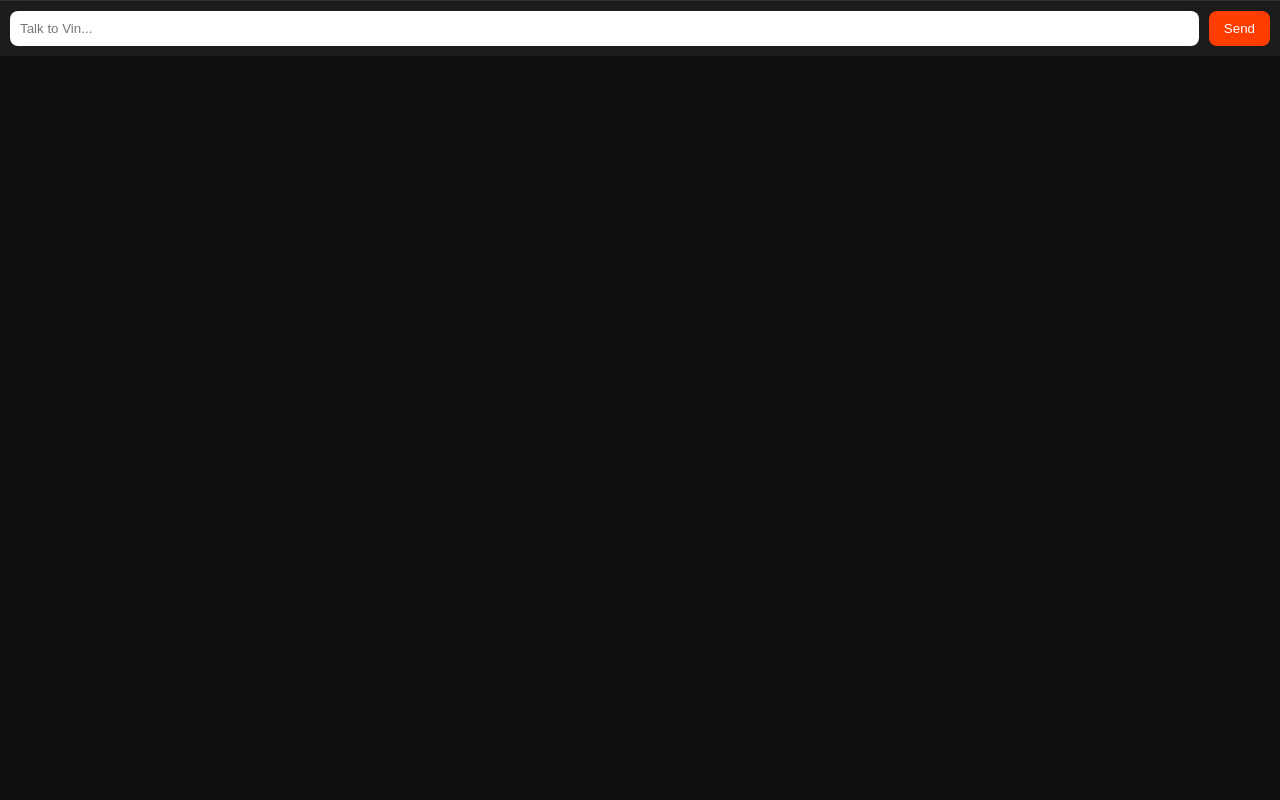
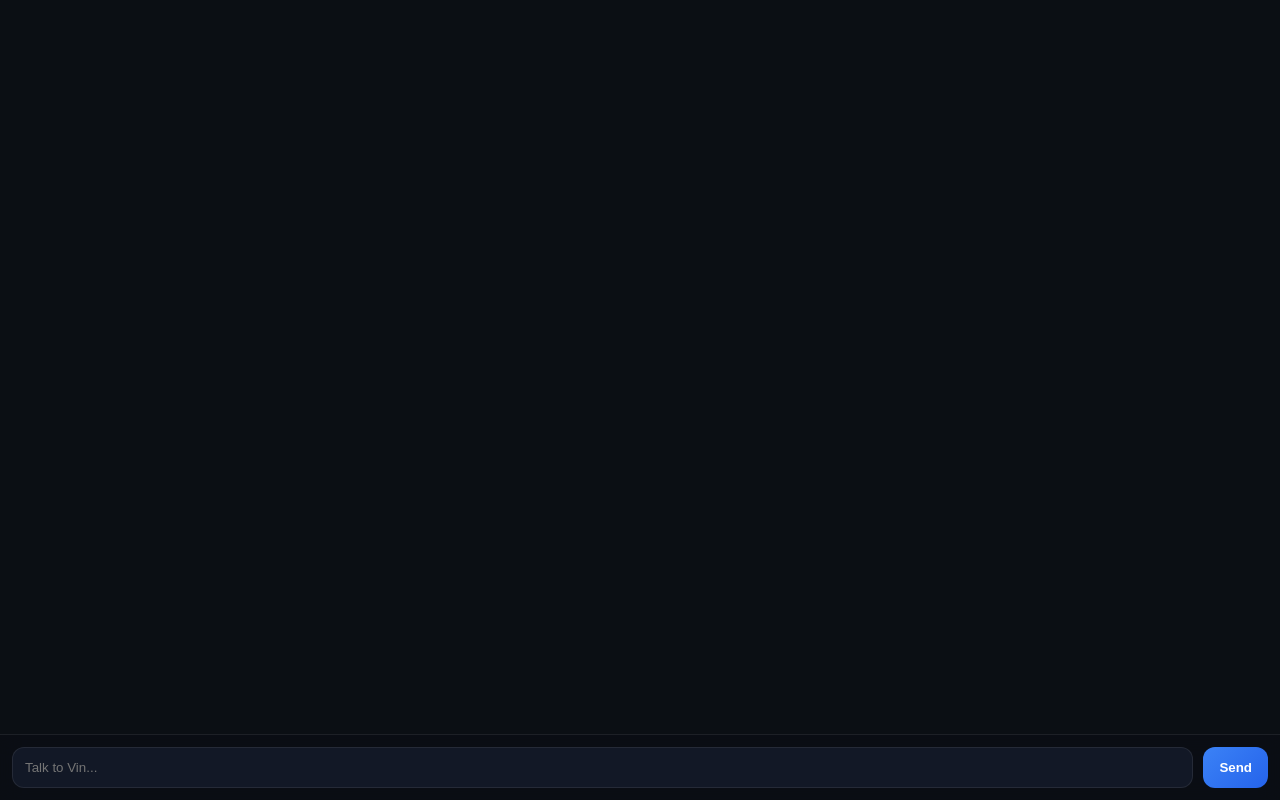
Before and after one commit to ashkarpallachiyil13-ctrl/Project-vin, a Flask app: page / in a window 1280 px wide. Run offline with Flask 3, Linux system fonts and the light colour scheme.

Commit message:
Update style.css

```diff
--- a/static/css/style.css
+++ b/static/css/style.css
@@ -1,95 +1,111 @@
 body {
     margin: 0;
-    font-family: Arial, sans-serif;
-    background: #0f0f0f;
-    color: white;
+    font-family: system-ui, Arial, sans-serif;
+    background: #0b0f14;
+    color: #fff;
+}
+
+/* APP LAYOUT */
+.app-container {
+    height: 100vh;
     display: flex;
     flex-direction: column;
-    height: 100vh;
 }
 
-.container {
-    display: flex;
+/* CHAT AREA */
+.main-panel {
     flex: 1;
-    gap: 10px;
-    padding: 10px;
-    box-sizing: border-box;
-}
-
-.box {
-    flex: 1;
-    background: #1c1c1c;
-    border-radius: 12px;
     display: flex;
     flex-direction: column;
     overflow: hidden;
 }
 
-.box-header {
-    padding: 10px;
-    background: #2a2a2a;
+/* MESSAGES */
+.chat-box {
+    flex: 1;
+    overflow-y: auto;
+    padding: 16px;
+    display: flex;
+    flex-direction: column;
+    gap: 10px;
+    scroll-behavior: smooth;
+}
+
+/* MESSAGE BUBBLES */
+.message {
+    max-width: 75%;
+    padding: 10px 14px;
+    border-radius: 14px;
+    word-wrap: break-word;
+    line-height: 1.4;
+    font-size: 14px;
+}
+
+/* USER */
+.you {
+    align-self: flex-end;
+    background: linear-gradient(135deg, #2b2b2b, #3a3a3a);
+}
+
+/* AI */
+.vin {
+    align-self: flex-start;
+    background: linear-gradient(135deg, #1b2a3a, #15202b);
+    border: 1px solid #223;
+}
+
+/* SYSTEM TEXT */
+.system {
+    font-size: 12px;
+    opacity: 0.6;
     text-align: center;
+}
+
+/* INPUT BAR (FIXED BOTTOM) */
+.input-area {
+    position: sticky;
+    bottom: 0;
+    display: flex;
+    gap: 10px;
+    padding: 12px;
+    background: rgba(10, 14, 20, 0.9);
+    backdrop-filter: blur(12px);
+    border-top: 1px solid rgba(255,255,255,0.08);
+}
+
+/* INPUT BOX */
+#user-input {
+    flex: 1;
+    padding: 12px;
+    border-radius: 12px;
+    border: 1px solid rgba(255,255,255,0.08);
+    outline: none;
+    background: #121826;
+    color: white;
+}
+
+/* BUTTON */
+button {
+    padding: 12px 16px;
+    border: none;
+    border-radius: 12px;
+    background: linear-gradient(135deg, #3b82f6, #2563eb);
+    color: white;
+    cursor: pointer;
     font-weight: bold;
 }
 
-.messages {
-    flex: 1;
-    padding: 10px;
-    overflow-y: auto;
-    display: flex;
-    flex-direction: column;
+button:active {
+    transform: scale(0.96);
 }
 
-.msg {
-    margin: 5px 0;
-    padding: 8px 10px;
-    border-radius: 8px;
-    max-width: 80%;
-    word-wrap: break-word;
-}
+/* MOBILE */
+@media (max-width: 768px) {
+    .message {
+        max-width: 90%;
+    }
 
-.ai .msg {
-    background: #2e6cff;
-    align-self: flex-start;
-}
-
-.user .msg {
-    background: #00c853;
-    align-self: flex-end;
-}
-
-.input-area {
-    display: flex;
-    padding: 10px;
-    background: #1c1c1c;
-    border-top: 1px solid #333;
-}
-
-input {
-    flex: 1;
-    padding: 10px;
-    border: none;
-    border-radius: 8px;
-    outline: none;
-}
-
-button {
-    margin-left: 10px;
-    padding: 10px 15px;
-    border: none;
-    border-radius: 8px;
-    background: #ff3d00;
-    color: white;
-    cursor: pointer;
-}
-
-button:active {
-    transform: scale(0.95);
-}
-
-/* Mobile */
-@media (max-width: 768px) {
-    .container {
-        flex-direction: column;
+    .input-area {
+        padding-bottom: 16px;
     }
 }
```
